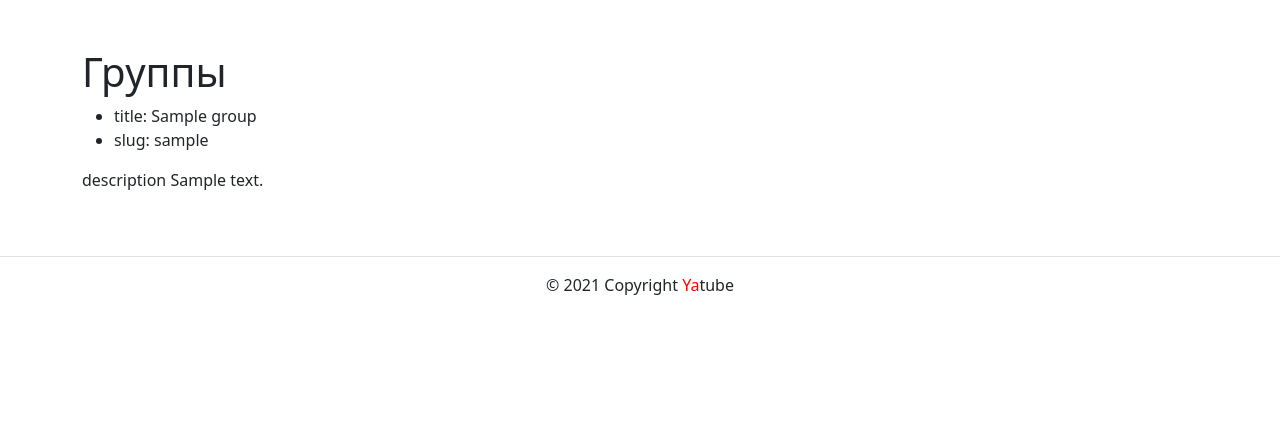
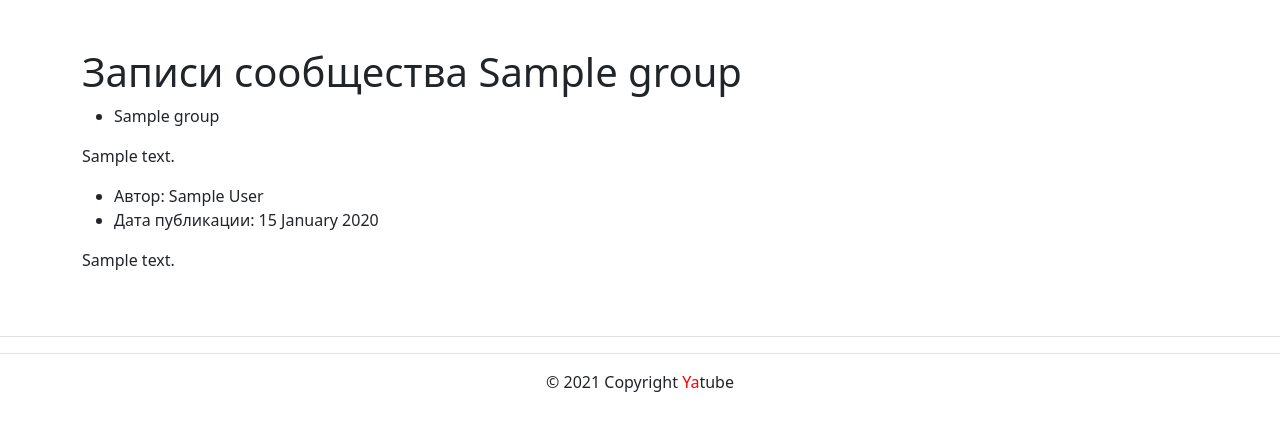
Before and after one commit to Valneuskaya/yatube_project, a Django app: a page that uses yatube/templates/base.html in a window 1280 px wide. Shown: the part 56-487 px from the top of the page. Run offline with Django 3.2, Linux system fonts and the light colour scheme; tables that the repository leaves empty hold one stand-in row (values such as "Sample post"); some libraries are stand-ins or nearby versions.

Commit message:
рабочие group posts

```diff
--- a/yatube/posts/views.py
+++ b/yatube/posts/views.py
@@ -5,8 +5,10 @@ from .models import Post, Group
 def index(request):
     posts = Post.objects.order_by('-pub_date')[:10]
     template = 'posts/index.html'
+    title = "Это главная страница проекта Yatube"
     context = {
        'posts': posts,
+       'title': title,
     }
     return render(request, template, context)
 
@@ -15,8 +17,10 @@ def group_posts(request, slug):
     group = get_object_or_404(Group, slug=slug)
     posts = Post.objects.filter(group=group).order_by('-pub_date')[:10]
     template = 'posts/group_list.html'
+    title = "Здесь будет информация о группах проекта Yatube"
     context = {
        'group': group,
        'posts': posts,
+       'title': title,
     }
     return render(request, template, context)
--- a/yatube/templates/base.html
+++ b/yatube/templates/base.html
@@ -3,10 +3,17 @@
 <html lang="ru">
   <head>
     {% load static %}
-    <link rel="stylesheet" href="{% static 'css/bootstrap.min.css' %}">
+    <link rel="stylesheet" href="{% static "css/bootstrap.min.css" %}">
     <meta charset="utf-8"> <!-- Кодировка сайта -->
     <!-- Сайт готов работать с мобильными устройствами -->
     <meta name="viewport" content="width=device-width, initial-scale=1">
+    <!-- Загружаем фав-иконки -->
+    <link rel="icon" href="img/fav/fav.ico" type="image">
+    <link rel="apple-touch-icon" sizes="180x180" href="img/fav/apple-touch-icon.png">
+    <link rel="icon" type="image/png" sizes="32x32" href="img/fav/favicon-32x32.png">
+    <link rel="icon" type="image/png" sizes="16x16" href="img/fav/favicon-16x16.png">
+    <meta name="msapplication-TileColor" content="#000">
+    <meta name="theme-color" content="#ffffff">
     <title>
       {% block title %}
         Главная страница
@@ -15,7 +22,7 @@
   </head>
   <body>
     <header>
-      {% include 'includes/header.html' %}
+      {% include "includes/header.html" %}
     </header>
     <main>
       {% block content %}
@@ -23,7 +30,7 @@
       {% endblock %}
     </main>
     <footer class="border-top text-center py-3">
-      {% include 'includes/footer.html' %}
+      {% include "includes/footer.html" %}
     </footer>
   </body>
 </html>
--- a/yatube/templates/includes/footer.html
+++ b/yatube/templates/includes/footer.html
@@ -1,2 +1,6 @@
-<!-- тег span используется для добавления нужных стилей отдельным участкам текста -->
-<p>© 2021 Copyright <span style="color:red">Ya</span>tube</p>
+<nav class="page-footer font-small blue border-top">
+    <div class="footer-copyright text-center py-3">
+        <!-- тег span используется для добавления нужных стилей отдельным участкам текста -->
+        <p>© 2021 Copyright <span style="color:red">Ya</span>tube</p>
+    </div>
+</nav>
--- a/yatube/templates/posts/group_list.html
+++ b/yatube/templates/posts/group_list.html
@@ -1,23 +1,34 @@
-{% extends 'base.html' %}
+{% extends "base.html" %}
 {% block title %}
-Записи сообщества Лев Толстой – зеркало русской революции.
+{{ title }}
 {% endblock %}
 {% block content %}
 <!-- класс py-5 создает отступы сверху и снизу блока -->
 <div class="container py-5">
-        <h1>Группы</h1>
+  <h1>Записи сообщества {{ group.title }}</h1>
   <article>
-
     <ul>
       <li>
-              title: {{ group.title }}
+        {{ group.title }}
+      </li>
+      <!-- <li>
+        {{ group.slug }}
+      </li> -->
+    </ul>
+    <p> {{ group.description }}</p>
+    {% for post in posts %}
+    <ul>
+      <li>
+        Автор: {{ post.author.get_full_name }}
       </li>
       <li>
-              slug: {{ group.slug }}
+        Дата публикации: {{ post.pub_date|date:"d E Y" }}
       </li>
     </ul>
-          <p>description {{ group.description }}</p>
+    <p>{{ post.text }}</p>
+    {% if not forloop.last %}<hr>
+    {% endif %}
+    {% endfor %}
   </article>
-
 </div>
 {% endblock %}
```
Also changed, not shown: yatube/templates/posts/index.html (+6 -4 lines), yatube/templates/includes/header.html (indentation only), yatube/yatube/settings.py (line endings or trailing spaces). Lines whose indentation alone changed are shown as unchanged.
